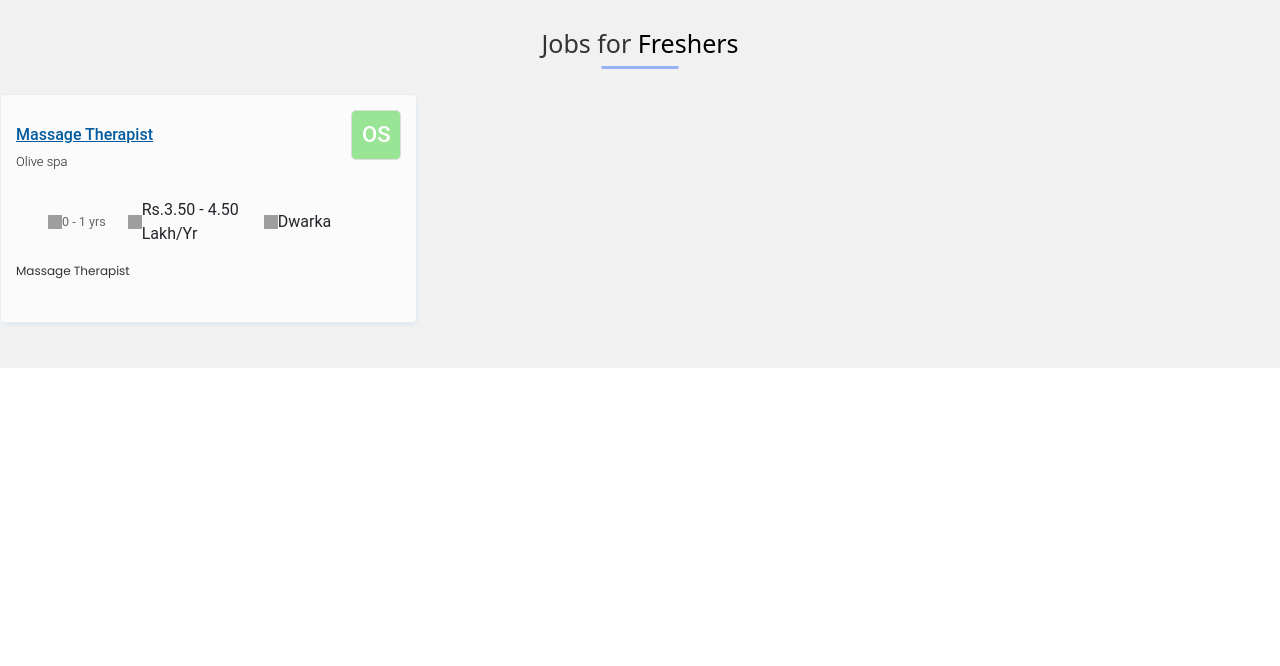
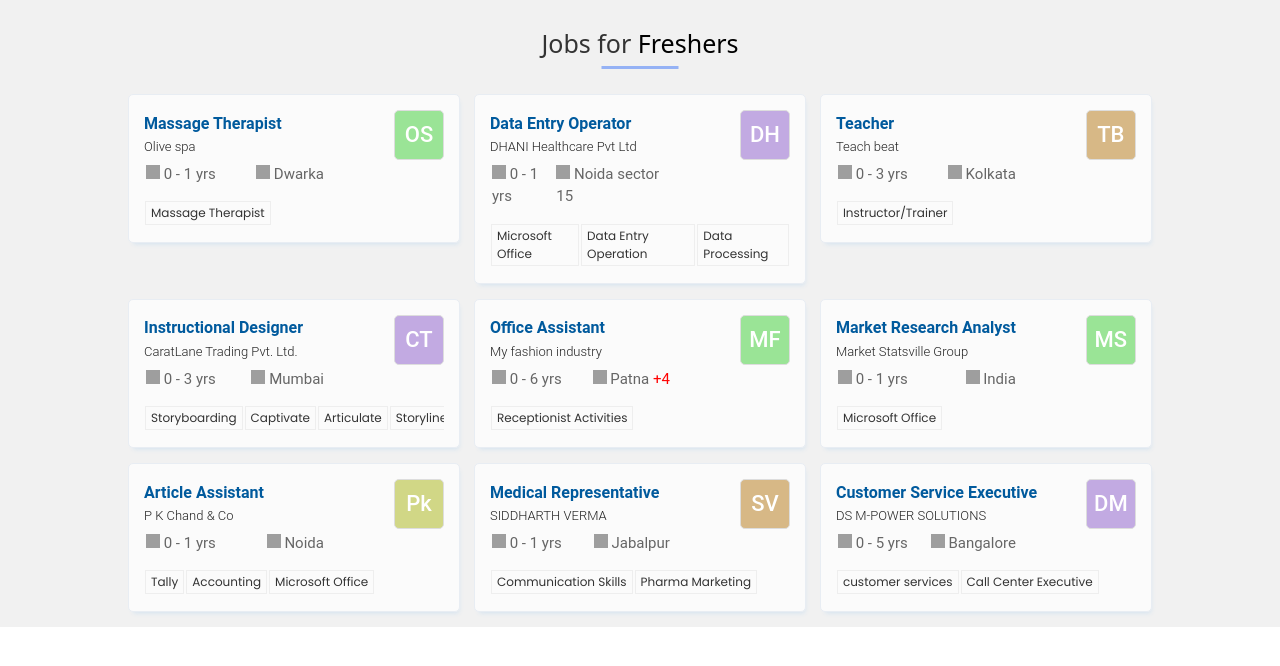
Before and after one commit to samba0320/jobeportal, an Angular app: page / in a window 1280 px wide. Shown: the top 666 px of the page. Built offline with nearby package versions, Linux system fonts and the light colour scheme; grey boxes are pictures that could not be loaded.

Commit message:
first commit

```diff
--- a/src/app/app.module.ts
+++ b/src/app/app.module.ts
@@ -1,6 +1,5 @@
 import { NgModule } from '@angular/core';
 import { BrowserModule } from '@angular/platform-browser';
-
 import { AppRoutingModule } from './app-routing.module';
 import { AppComponent } from './app.component';
 import { JobsforFreshersComponent } from './jobsfor-freshers/jobsfor-freshers.component';
--- a/src/app/jobsfor-freshers/jobsfor-freshers.component.css
+++ b/src/app/jobsfor-freshers/jobsfor-freshers.component.css
@@ -1,5 +1,6 @@
 body{
     font-family: 'Poppins', sans-serif;
+    overflow: hidden;
 }
 .section2{
     background: #f1f1f1;
@@ -36,7 +37,9 @@
     display: flex;
     flex-wrap: wrap;
     margin-left: -7px;
-    margin-right: -7px
+    margin-right: -7px;
+    padding: 0 8rem;
+
 }
 .alljobs{
     width: 33.33%;
@@ -44,7 +47,7 @@
     padding: 0 7px;
     margin-bottom: 15px;
 }
-.sjci {
+.item{
     background: rgba(255,255,255,0.70);
     border: 1px solid #e8edf3;
     border-radius: 5px;
@@ -55,29 +58,29 @@
     cursor: pointer;
     transition: all 0.3s ease;
 }
-.sjci .sjci-heading {
-    margin-bottom: 10px;
-    max-width: 80%;
-    white-space: nowrap;
-    overflow: hidden;
-    text-overflow: ellipsis;
-}
-.sjci-heading .job-name {
+.item h2 {
+    display: block;
+    font-size: 1.2em;
+    margin-block-start: 0.22em;
+    margin-block-end: 0.83em;
+    margin-inline-start: 0px;
+    margin-inline-end: 0px;
+    font-weight: bold;
     font-size: 16px;
-    font-weight: 500;
+    font-weight: 600;
     color: #005a9d;
     line-height: 20px;
     transition: all 0.3s ease;
 }
-.sjci-heading .job-cname {
+.item p{
     font-size: 13px;
     font-weight: 300;
-    line-height: 20px;
+    line-height: 0px;
     color: #222;
     transition: all 0.3s ease;
     margin-top: 4px;
 }
-.job-c-logo {
+.logo{
     position: absolute;
     top: 15px;
     right: 15px;
@@ -92,42 +95,35 @@
     line-height: 0;
     background: #fff;
 }
-.job-c-logo span {
+.logo span{
     font-size: 22px;
     font-weight: 500;
     color: #fff;
 }
-.sjci-need {
+.logo_location{
     display: flex;
-    box-sizing: border-box;
-    width: calc(100% - 70px);
-    min-height: 20px;
+    list-style: none;
+    color: #666;
+    margin-left: -30px;
+    justify-content: space-between;
+    width: 70%;
+    font-size: 15px;
 }
-.sjci-need > li:nth-child(1) {
-    font-size: 12.6px;
-    color: #666;
-    width: 100px;
+img, svg {
+    vertical-align: baseline;
 }
-.sjci-need > li {
-    display: flex;
-    align-items: center;
+.therapist span{
+    border: 1px solid #eee;
+    padding: 2px 5px;
+    display: inline-block;
+    margin: 0px 1px 2px;
 }
-.sjci-skils {
+.therapist{
     margin-top: 15px;
     font-family: 'Poppins', sans-serif;
     font-size: 12px;
     color: #333;
     line-height: 18px;
     display: flex;
-    justify-content: space-between;
-    min-height: 45px;
+    overflow: hidden;
 }
-.sjci-need > li:nth-child(1) {
-    font-size: 12.6px;
-    color: #666;
-    width: 100px;
-}
-.sjci-need > li {
-    display: flex;
-    align-items: center;
-}
--- a/src/app/jobsfor-freshers/jobsfor-freshers.component.html
+++ b/src/app/jobsfor-freshers/jobsfor-freshers.component.html
@@ -4,33 +4,196 @@
     </div>
     <div class="viewalljobs">
         <div class="alljobs">
-            <div class="sjci">
-                <h2 class="sjci-heading">
-                    <a href="https://www.placementindia.com/job-detail/massage-therapist-jobs-in-dwarka-for-olive-spa-1115096.htm"
-                        class="job-name">Massage Therapist</a>
-                    <p class="job-cname">Olive spa</p>
-                </h2>
-                <div class="job-c-logo" style="background:#9ae496"><span>OS</span></div>
-                <ul class="sjci-need">
-                    <li><img src="https://static.placementindia.com/images/icon_exp.png" width="14" height="14"
-                            loading="lazy" alt="Experience"> 0 - 1 yrs</li>
-                    <li><img src="https://static.placementindia.com/images/icon_sallery.png" width="14" height="14"
-                            loading="lazy" alt="Salary"> Rs.3.50 - 4.50 Lakh/Yr</li>
-                    <li><img src="https://static.placementindia.com/images/icon_location.png" width="14" height="14"
-                            loading="lazy" alt="Location"> Dwarka</li>
+            <div class="item">
+                <h2>Massage Therapist</h2>
+                <p>Olive spa</p>
+                <div class="logo" style="background:#9ae496">
+                      <span>OS</span>
+                </div>
+                <ul class="logo_location">
+                    <li><img src="https://static.placementindia.com/images/icon_exp.png" width="14" height="14" loading="lazy" alt="Experience">
+                    0 - 1 yrs
+                    </li>
+                    <li><img src="https://static.placementindia.com/images/icon_location.png" width="14" height="14" loading="lazy" alt="Location">
+                        Dwarka
+                    </li>
                 </ul>
-                <div class="sjci-skils">
-                    <div class="sk_list"><span>Massage Therapist</span></div>
+                <div class="therapist">
+                <span>Massage Therapist</span>
                 </div>
             </div>
         </div>
-        <div class="alljobs"></div>
-        <div class="alljobs"></div>
-        <div class="alljobs"></div>
-        <div class="alljobs"></div>
-        <div class="alljobs"></div>
-        <div class="alljobs"></div>
-        <div class="alljobs"></div>
-        <div class="alljobs"></div>
+        <div class="alljobs">
+            <div class="item">
+                <h2>Data Entry Operator</h2>
+                <p>DHANI Healthcare Pvt Ltd</p>
+                <div class="logo" style="background:#c2aae2">
+                      <span>DH</span>
+                </div>
+                <ul class="logo_location">
+                    <li><img src="https://static.placementindia.com/images/icon_exp.png" width="14" height="14" loading="lazy" alt="Experience">
+                    0 - 1 yrs
+                    </li>
+                    <li><img src="https://static.placementindia.com/images/icon_location.png" width="14" height="14" loading="lazy" alt="Location">
+                        Noida sector 15
+                    </li>
+                </ul>
+                <div class="therapist">
+                <span>Microsoft Office</span>
+                <span>Data Entry Operation</span>
+                <span>Data Processing</span>
+                </div>
+            </div>
+        </div>
+        <div class="alljobs">
+            <div class="item">
+                <h2>Teacher</h2>
+                <p>Teach beat</p>
+                <div class="logo" style="background:#d7b886">
+                      <span>TB</span>
+                </div>
+                <ul class="logo_location">
+                    <li><img src="https://static.placementindia.com/images/icon_exp.png" width="14" height="14" loading="lazy" alt="Experience">
+                    0 - 3 yrs
+                    </li>
+                    <li><img src="https://static.placementindia.com/images/icon_location.png" width="14" height="14" loading="lazy" alt="Location">
+                        Kolkata
+                    </li>
+                </ul>
+                <div class="therapist">
+                <span>Instructor/Trainer</span>
+                </div>
+            </div>
+        </div>
+        <div class="alljobs">
+            <div class="item">
+                <h2>Instructional Designer</h2>
+                <p>CaratLane Trading Pvt. Ltd.</p>
+                <div class="logo" style="background:#c2aae2">
+                      <span>CT</span>
+                </div>
+                <ul class="logo_location">
+                    <li><img src="https://static.placementindia.com/images/icon_exp.png" width="14" height="14" loading="lazy" alt="Experience">
+                    0 - 3 yrs
+                    </li>
+                    <li><img src="https://static.placementindia.com/images/icon_location.png" width="14" height="14" loading="lazy" alt="Location">
+                        Mumbai
+                    </li>
+                </ul>
+                <div class="therapist">
+                <span>Storyboarding</span>
+                <span>Captivate</span>
+                <span>Articulate</span>
+                <span>Storyline</span>
+                </div>
+            </div>
+        </div>
+        <div class="alljobs">
+            <div class="item">
+                <h2>Office Assistant</h2>
+                <p>My fashion industry</p>
+                <div class="logo" style="background:#9ae496">
+                      <span>MF</span>
+                </div>
+                <ul class="logo_location">
+                    <li><img src="https://static.placementindia.com/images/icon_exp.png" width="14" height="14" loading="lazy" alt="Experience">
+                    0 - 6 yrs
+                    </li>
+                    <li><img src="https://static.placementindia.com/images/icon_location.png" width="14" height="14" loading="lazy" alt="Location">
+                        Patna <span style="color:red">+4</span>
+                    </li>
+                </ul>
+                <div class="therapist">
+                <span>Receptionist Activities</span>
+                </div>
+            </div>
+        </div>
+        <div class="alljobs">
+            <div class="item">
+                <h2>Market Research Analyst</h2>
+                <p>Market Statsville Group</p>
+                <div class="logo" style="background:#9ae496">
+                      <span>MS</span>
+                </div>
+                <ul class="logo_location">
+                    <li><img src="https://static.placementindia.com/images/icon_exp.png" width="14" height="14" loading="lazy" alt="Experience">
+                    0 - 1 yrs
+                    </li>
+                    <li><img src="https://static.placementindia.com/images/icon_location.png" width="14" height="14" loading="lazy" alt="Location">
+                        India
+                    </li>
+                </ul>
+                <div class="therapist">
+                <span>Microsoft Office</span>
+                </div>
+            </div>
+        </div>
+        <div class="alljobs">
+            <div class="item">
+                <h2>Article Assistant</h2>
+                <p>P K Chand & Co</p>
+                <div class="logo" style="background:#d1d786">
+                      <span>Pk</span>
+                </div>
+                <ul class="logo_location">
+                    <li><img src="https://static.placementindia.com/images/icon_exp.png" width="14" height="14" loading="lazy" alt="Experience">
+                    0 - 1 yrs
+                    </li>
+                    <li><img src="https://static.placementindia.com/images/icon_location.png" width="14" height="14" loading="lazy" alt="Location">
+                        Noida
+                    </li>
+                </ul>
+                <div class="therapist">
+                <span>Tally</span>
+                <span>Accounting</span>
+                <span>Microsoft Office</span>
+                </div>
+            </div>
+        </div>
+        <div class="alljobs">
+            <div class="item">
+                <h2>Medical Representative</h2>
+                <p>SIDDHARTH  VERMA</p>
+                <div class="logo" style="background:#d7b886">
+                      <span>SV</span>
+                </div>
+                <ul class="logo_location">
+                    <li><img src="https://static.placementindia.com/images/icon_exp.png" width="14" height="14" loading="lazy" alt="Experience">
+                    0 - 1 yrs
+                    </li>
+                    <li><img src="https://static.placementindia.com/images/icon_location.png" width="14" height="14" loading="lazy" alt="Location">
+                        Jabalpur
+                    </li>
+                </ul>
+                <div class="therapist">
+                <span>Communication Skills</span>
+                <span>Pharma Marketing</span>
+                </div>
+            </div>
+        </div>
+        <div class="alljobs">
+            <div class="item">
+                <h2>Customer Service Executive</h2>
+                <p>DS M-POWER SOLUTIONS</p>
+                <div class="logo" style="background:#c2aae2">
+                      <span>DM</span>
+                </div>
+                <ul class="logo_location">
+                    <li><img src="https://static.placementindia.com/images/icon_exp.png" width="14" height="14" loading="lazy" alt="Experience">
+                    0 - 5 yrs
+                    </li>
+                    <li><img src="https://static.placementindia.com/images/icon_location.png" width="14" height="14" loading="lazy" alt="Location">
+                        Bangalore
+                    </li>
+                </ul>
+                <div class="therapist">
+                <span>customer services</span>
+                <span>Call Center Executive</span>
+                </div>
+            </div>
+        </div>
+    </div>
+    <div class="morejobs">
+
     </div>
 </div>
```
